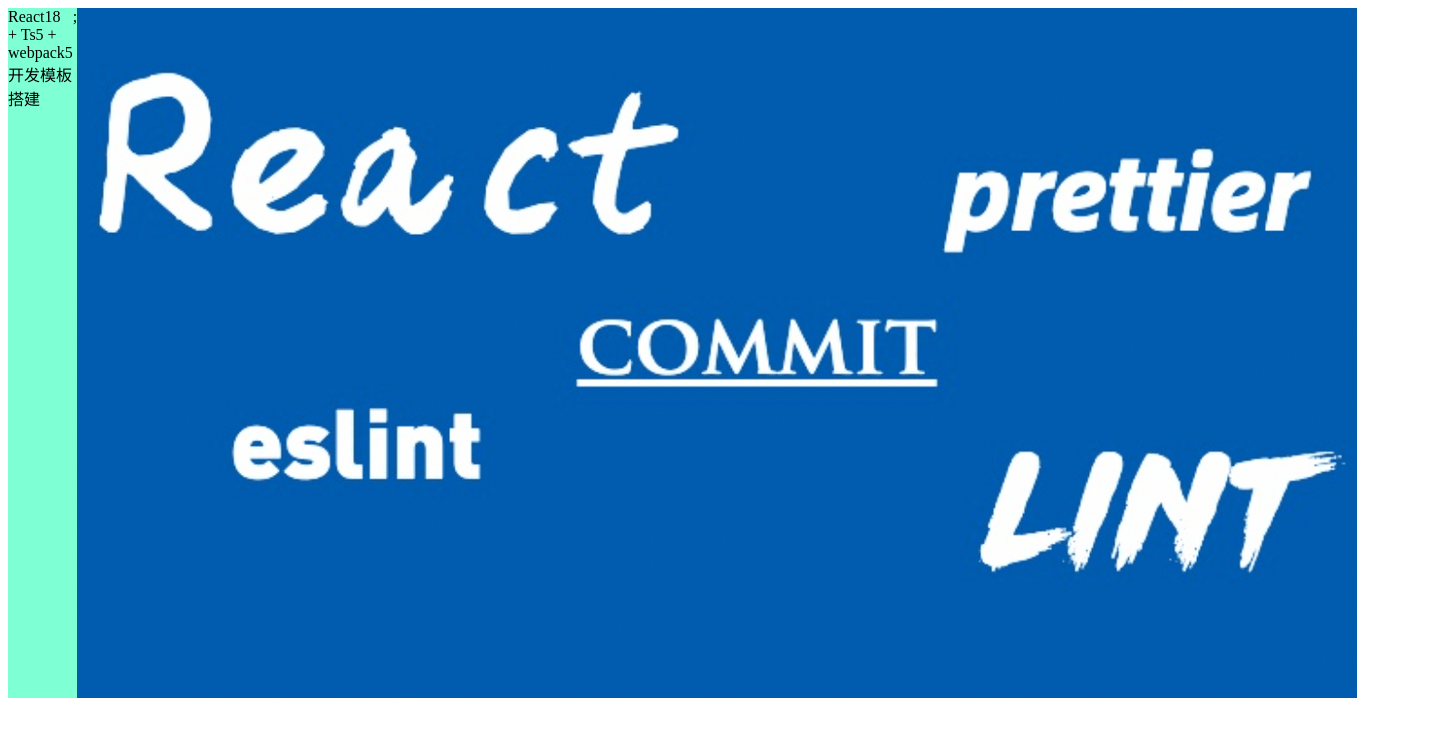
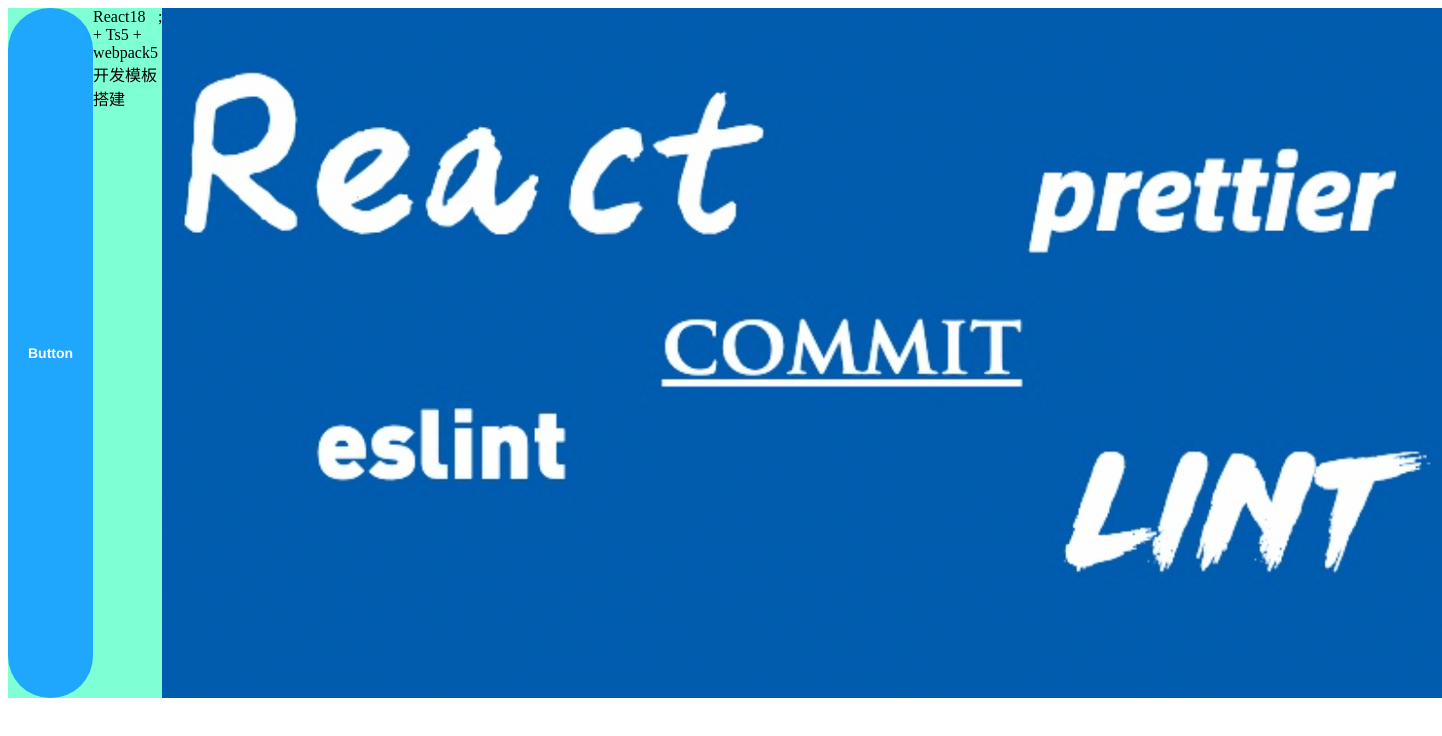
Before and after one commit to ObjectX-9/react_demo, a React (Vite) app: page / in a window 1280 px wide. Shown: the top 736 px of the page, 1442 px wide, since content can reach past the window. Built offline with nearby package versions, Linux system fonts and the light colour scheme.

Commit message:
✨feat: storybook 组件的基本模板

```diff
--- a/src/app.tsx
+++ b/src/app.tsx
@@ -1,11 +1,11 @@
 import React from 'react';
 import img from '../javascript.png';
-import Header from '@components/Header';
 import './app.scss';
+import {Button} from '@components/Button/Button';
 function App() {
 	return (
 		<>
-			<Header></Header>
+			<Button label='Button' onClick={() => {}} primary />
 			<div className='App'>React18 + Ts5 + webpack5 开发模板搭建</div>;
 			<img src={img}></img>
 		</>
--- /dev/null
+++ b/src/components/Button/Button.tsx
@@ -0,0 +1,53 @@
+import React from 'react';
+import style from './style/index.module.less';
+
+interface ButtonProps {
+	/**
+	 * Is this the principal call to action on the page?
+	 */
+	primary?: boolean;
+	/**
+	 * What background color to use
+	 */
+	backgroundColor?: string;
+	/**
+	 * How large should the button be?
+	 */
+	size?: 'small' | 'medium' | 'large';
+	/**
+	 * Button contents
+	 */
+	label: string;
+	/**
+	 * Optional click handler
+	 */
+	onClick?: () => void;
+}
+
+/**
+ * Primary UI component for user interaction
+ */
+export const Button = ({
+	primary = false,
+	size = 'medium',
+	backgroundColor,
+	label,
+	...props
+}: ButtonProps) => {
+	const mode = primary
+		? style['storybook-button--primary']
+		: style['storybook-button--secondary'];
+	return (
+		<button
+			type='button'
+			className={[
+				style['storybook-button'],
+				style[`storybook-button--${size}`],
+				mode,
+			].join(' ')}
+			style={{backgroundColor}}
+			{...props}>
+			{label}
+		</button>
+	);
+};
--- /dev/null
+++ b/src/components/Button/index.ts
@@ -0,0 +1 @@
+export * from "./Button";
--- a/src/components/Button/style/index.less
+++ /dev/null
@@ -1,4 +0,0 @@
-.button {
-	color: white;
-	background-color: red;
-}
--- /dev/null
+++ b/src/components/Button/style/index.module.less
@@ -0,0 +1,37 @@
+/* stylelint-disable selector-class-pattern */
+
+.storybook-button {
+	display: inline-block;
+	font-weight: 700;
+	font-family: 'Nunito Sans', 'Helvetica Neue', Helvetica, Arial, sans-serif;
+	line-height: 1;
+	border: 0;
+	border-radius: 3em;
+	cursor: pointer;
+}
+
+.storybook-button--primary {
+	color: white;
+	background-color: #1ea7fd;
+}
+
+.storybook-button--secondary {
+	color: #333;
+	background-color: transparent;
+	box-shadow: rgb(0 0 0 / 15%) 0 0 0 1px inset;
+}
+
+.storybook-button--small {
+	padding: 10px 16px;
+	font-size: 12px;
+}
+
+.storybook-button--medium {
+	padding: 11px 20px;
+	font-size: 14px;
+}
+
+.storybook-button--large {
+	padding: 12px 24px;
+	font-size: 16px;
+}
```
Also changed, not shown: src/components/Button/index.tsx (deleted, +0 -11 lines), 1 other file (tests, documents, lock files or other folders).
